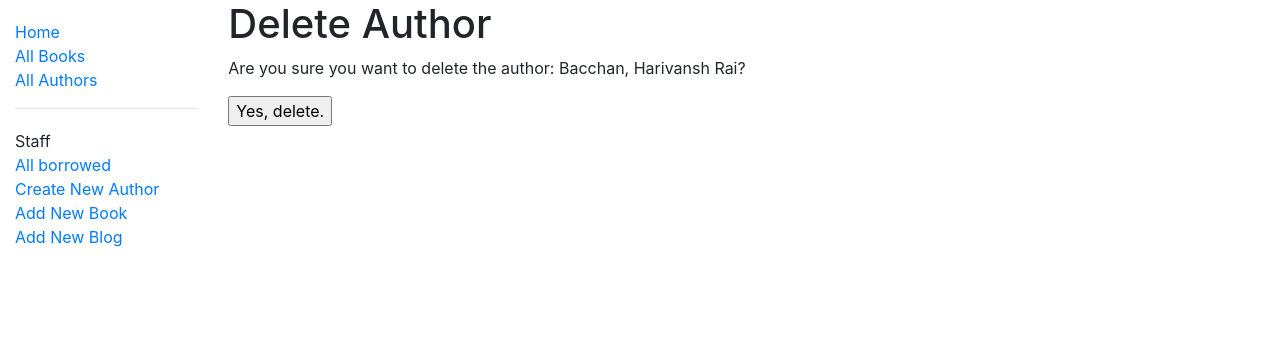
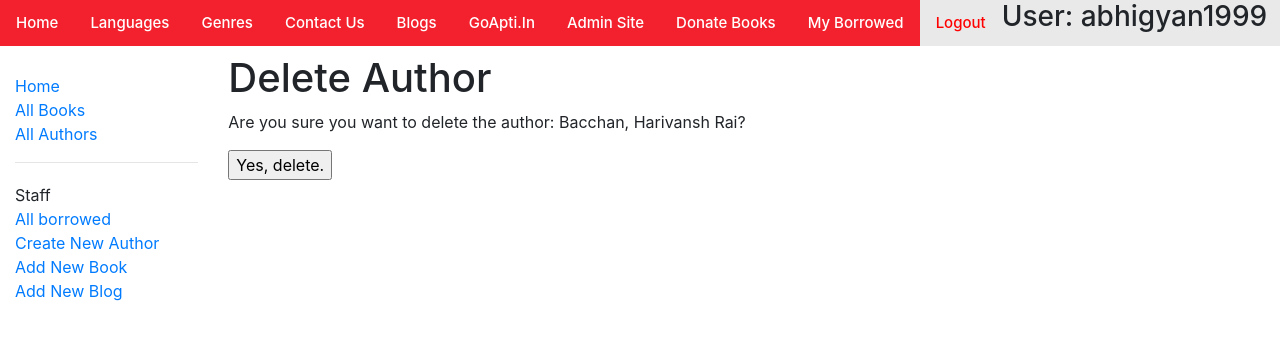
Before and after one commit to abhigyan709/mini-python-project-based-on-django-framework, a Django app: page /catalog/author/4/delete/ in a window 1280 px wide. Shown: the top 340 px of the page. Run offline with Django 3.2, Linux system fonts and the light colour scheme; the first user in the database is signed in; data comes from the database, SQL or seed files in the repository; some libraries are stand-ins or nearby versions.

Commit message:
"Development and Upgrades Continues"

```diff
--- a/locallibrary/catalog/templates/base_generic.html
+++ b/locallibrary/catalog/templates/base_generic.html
@@ -10,6 +10,24 @@
   <link rel="stylesheet" href="{% static 'css/styles.css' %}">
 </head>
 <body>
+<h3><div class="topnav">
+  <a class="active" href="{% url 'index' %}">Home</a>
+  <a class="active" href="{% url 'language' %}">Languages</a>
+  <a class="active" href="{% url 'genre' %}">Genres</a>
+  <a class="active" href="{% url 'visitor' %}">Contact Us</a>
+  <a class="active" href="{% url 'blog' %}"> Blogs</a>
+  <a class="active" href="https://www.goapti.in/" target="_blank">GoApti.In</a>
+  <a class="active" href="http://localhost:8000/admin/login/?next=/admin/" target="_blank">Admin Site</a>
+  {% if user.is_authenticated %}
+     User: {{ user.get_username }}
+     <a class="active" href="{% url 'donate' %}">Donate Books </a>
+     <a class="active" href="{% url 'my-borrowed' %}">My Borrowed</a>
+     <a href="{% url 'logout'%}?next={{request.path}}">Logout</a>
+   {% else %}
+     <a class="active" href="{% url 'login'%}?next={{request.path}}">Login</a>
+     <a class="active" href="{% url 'signup' %}">Sign Up</a>
+   {% endif %}
+    </div></h3>
   <div class="container-fluid">
     <div class="row">
       <div class="col-sm-2">
--- a/locallibrary/catalog/templates/index.html
+++ b/locallibrary/catalog/templates/index.html
@@ -1,7 +1,7 @@
 {% extends "base_generic.html" %}
 
 {% block content %}
-  <h3><div class="topnav">
+ <!-- <h3><div class="topnav">
   <a class="active" href="{% url 'index' %}">Home</a>
   <a class="active" href="{% url 'language' %}">Languages</a>
   <a class="active" href="{% url 'genre' %}">Genres</a>
@@ -17,7 +17,7 @@
      <a class="active" href="{% url 'login'%}?next={{request.path}}">Login</a>
      <a class="active" href="{% url 'signup' %}">Sign Up</a>
    {% endif %}
-    </div></h3>
+    </div></h3> -->
   <h4>Welcome to LocalLibrary🏫, a web-app developed by <em>abhigyan709👦🏻</em>!</h4>
 
   <h3>The library has the following record counts:</h3>
```
Also changed, not shown: locallibrary/db.sqlite3.
